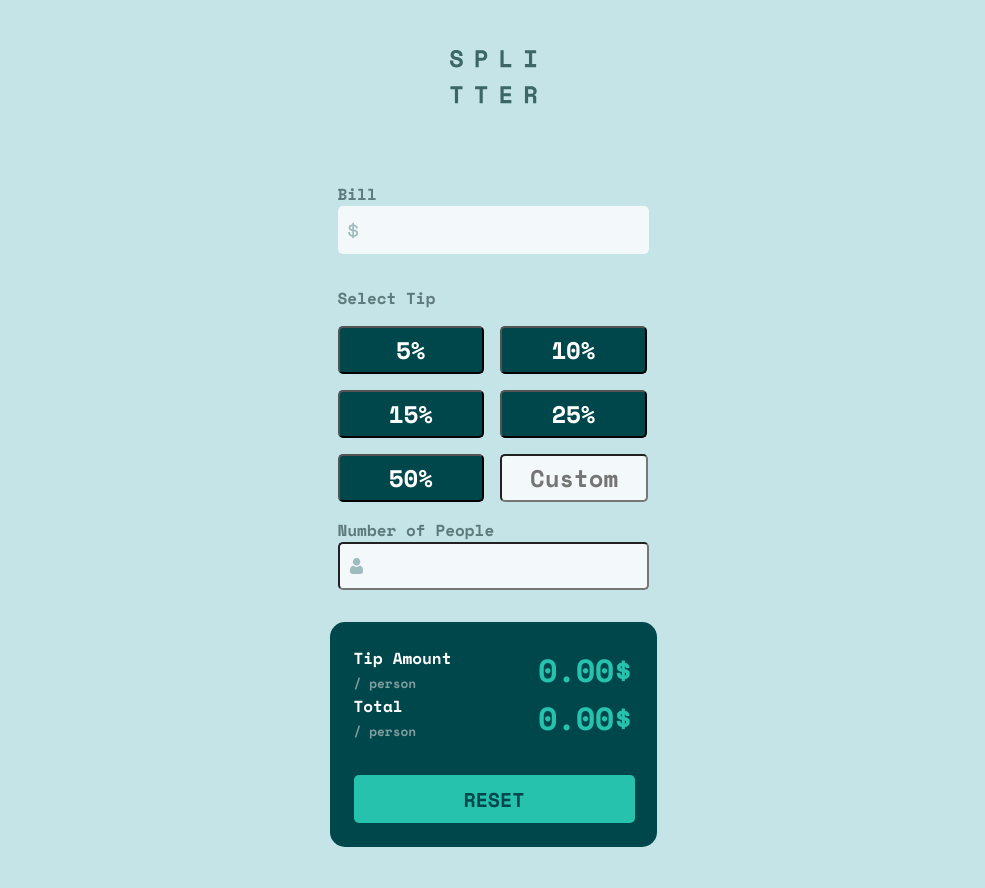
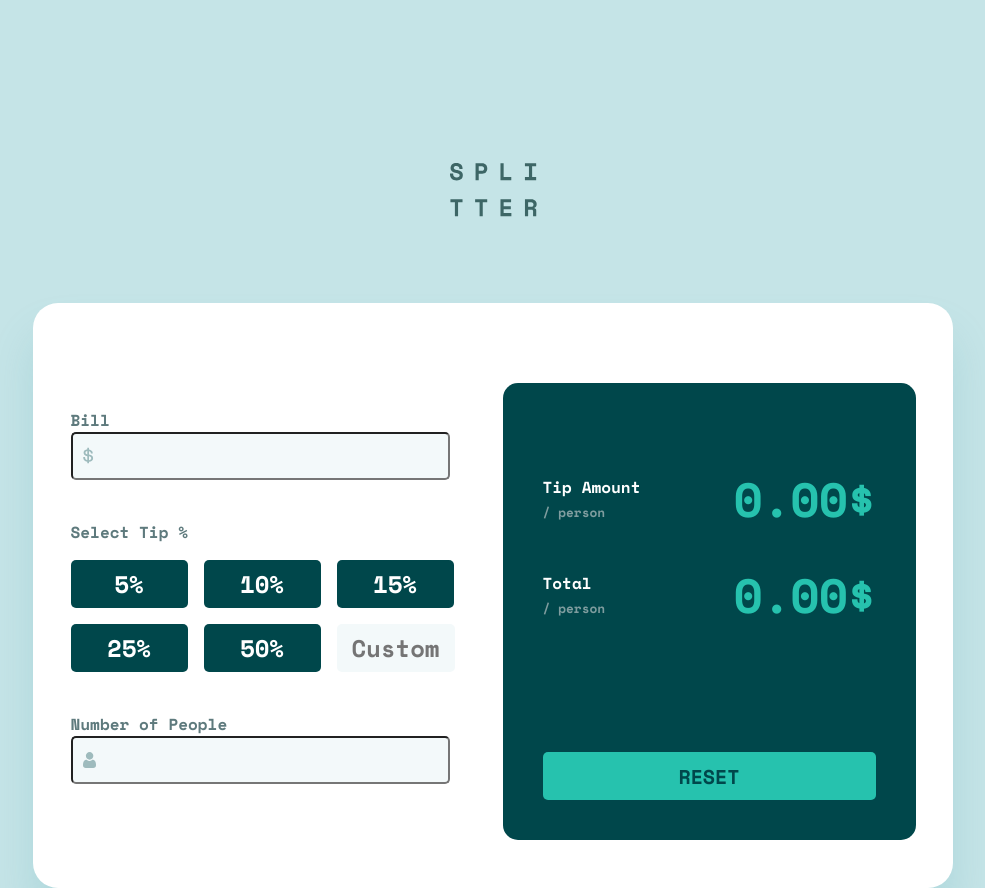
Before and after one commit to Zviad-Kvara/tip-calculator, a plain HTML site: page index.html in a window 1536 px wide. Shown: the whole page, without its empty margins (275-1260 px from the left). Drawn offline with nearby package versions, Linux system fonts and the light colour scheme.

Commit message:
update css

```diff
--- a/index.html
+++ b/index.html
@@ -15,9 +15,9 @@
       <div class="bill-input-div">
         <label for="bill-input">Bill</label>
         <input id="bill-input" type="number" />
-      </div>
+
         <div class="select-tip-div">
-        Select Tip
+          Select Tip %
           <div class="buttons-div">
             <button class="tip-btns">5%</button>
             <button class="tip-btns">10%</button>
@@ -25,7 +25,7 @@
             <button class="tip-btns">25%</button>
             <button class="tip-btns">50%</button>
             <input type="text" placeholder="Custom" class="custom-input" />
-
+          </div>
           <div class="number-people-div">
             <label for="people" class="number-people">Number of People</label>
             <input id="people" type="number" />
@@ -40,9 +40,10 @@
           </h1>
           <h1 class="tip-amount-txt">0.00$</h1>
         </div>
+        <!-- total result -->
         <div class="total-div">
           <h2 class="total-person">Total <br /><span>/ person</span></h2>
-          <h2 class="total-amount">0.00$</h2>
+          <h2 id="total-amount">0.00$</h2>
         </div>
         <button class="reset-btn">RESET</button>
       </div>
--- a/script.js
+++ b/script.js
@@ -0,0 +1,41 @@
+const billInput = document.getElementById("bill-input");
+// ----------tip-btns
+const tips = document.getElementsByClassName("tip-btns");
+const tipsArray = Array.from(tips);
+// ------------------
+const peopleInput = document.getElementById("people");
+const totalResult = document.getElementById("total-amount");
+
+let billValue = 0;
+let tipsValue = 0;
+let peopleValue = 0;
+let total = 0;
+billInput.addEventListener("input", event => {
+  billValue = parseInt(event.target.value);
+  calculation();
+});
+
+for (let i = 0; i < tipsArray.length; i++) {
+  tipsArray[i].addEventListener("click", event => {
+    tipsValue = parseInt(event.target.innerText);
+    calculation();
+  });
+}
+
+peopleInput.addEventListener("input", event => {
+  peopleValue = parseInt(event.target.value);
+  calculation();
+});
+
+// calculation
+function calculation() {
+  total = (billValue + (billValue * (tipsValue / 100)) / peopleValue).toFixed(
+    2
+  );
+
+  if ((peopleValue === 0) | (peopleValue === peopleValue.length)) {
+    totalResult.innerText = "0.00$";
+  } else {
+    totalResult.innerText = `${total}$`;
+  }
+}
--- a/style.css
+++ b/style.css
@@ -27,6 +27,10 @@ main {
   flex-direction: column;
   justify-content: center;
   align-items: center;
+  border-radius: 25px 25px 0px 0px;
+  background: #fff;
+  box-shadow: 0px 32px 43px 0px rgba(79, 166, 175, 0.2);
+  margin-top: 40px;
 }
 .bill-input-div {
   display: flex;
@@ -45,7 +49,6 @@ main {
   background-image: url("./images/icon-dollar.svg");
   background-repeat: no-repeat;
   background-position: 10px;
-  border: none;
   color: #00474b;
   text-align: right;
   font-size: 1.5rem;
@@ -64,6 +67,7 @@ main {
   gap: 16px;
 }
 .tip-btns {
+  border: none;
   width: 146.631px;
   height: 48px;
   border-radius: 5px;
@@ -87,10 +91,12 @@ main {
   background: #f3f9fa;
   font-family: Space Mono;
   outline: none;
+  border: none;
 }
 .number-people-div {
   display: flex;
   flex-direction: column;
+  margin-top: 32px;
 }
 .number-people {
   color: #5e7a7d;
@@ -149,8 +155,9 @@ span {
   display: flex;
   justify-content: space-between;
   align-items: center;
+  margin-top: 23px;
 }
-.total-amount {
+#total-amount {
   color: #26c2ae;
   text-align: right;
   font-size: 2rem;
@@ -169,5 +176,99 @@ span {
   margin-top: 33px;
 }
 
+/* ----------------------------- Desktop Version -----------------------*/
 @media screen and (min-width: 1440px) {
+  body {
+  }
+
+  header {
+    padding-top: 163px;
+  }
+
+  main {
+    width: 920px;
+    padding: 48px;
+    flex-direction: row;
+    gap: 48px;
+    border-radius: 25px;
+    background: #fff;
+    box-shadow: 0px 32px 43px 0px rgba(79, 166, 175, 0.2);
+  }
+
+  #bill-input {
+    width: 379px;
+    background-image: url("./images/icon-dollar.svg");
+  }
+  #bill-input:hover {
+    border-radius: 5px;
+    border: 2px solid #26c2ae;
+    background: #f3f9fa;
+  }
+  .select-tip-div {
+    margin-top: 40px;
+  }
+  .buttons-div {
+    display: grid;
+    grid-template-columns: auto auto auto;
+  }
+  .tip-btns {
+    width: 117px;
+    border-radius: 5px;
+    background: #00474b;
+    border: none;
+  }
+  .tip-btns:hover {
+    background: #26c2ae;
+  }
+  .custom-input {
+    color: #00474b;
+    text-align: center;
+    width: 118px;
+    border-radius: 5px;
+  }
+  .custom-input:hover {
+    border-radius: 5px;
+    border: 2px solid #26c2ae;
+    background: #f3f9fa;
+  }
+  .number-people-div {
+    margin-top: 40px;
+  }
+
+  #people {
+    width: 379px;
+    background-image: url("./images/icon-person.svg");
+    background-repeat: no-repeat;
+  }
+  .result-div {
+    width: 413px;
+    padding: 40px;
+  }
+
+  .tip-amount-div {
+    display: flex;
+    justify-content: space-between;
+    align-items: center;
+    margin-top: 40px;
+  }
+  .tip-amount-txt {
+    font-size: 3rem;
+    letter-spacing: -1px;
+  }
+
+  .total-div {
+    margin-top: 25px;
+  }
+  #total-amount {
+    font-size: 3rem;
+    letter-spacing: -1px;
+  }
+  .reset-btn {
+    width: 333px;
+    margin-top: 122px;
+  }
+  .reset-btn:hover {
+    border-radius: 5px;
+    background: #9fe8df;
+  }
 }
```
Lines whose indentation alone changed are shown as unchanged.
